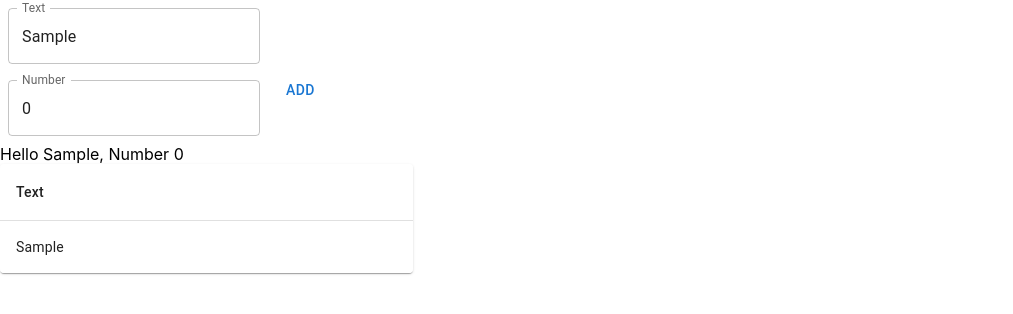
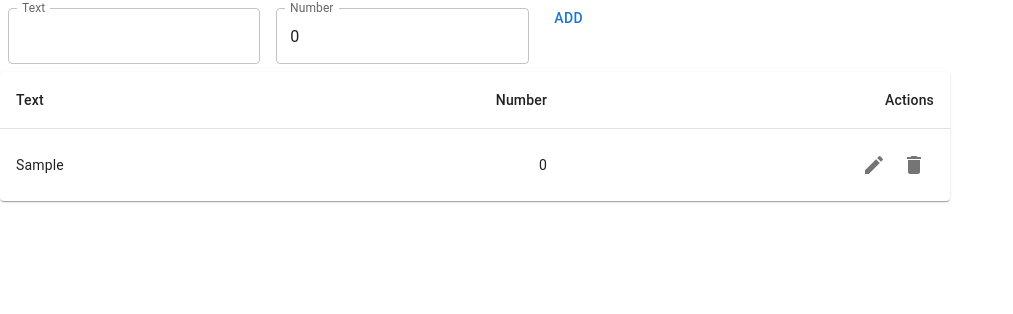
Before and after one commit to marclnomaia/RANDEVOU, a React (Create React App) app in the folder rand-app/: page / in a window 1280 px wide. Both pictures are taken after typing "Sample" into the empty fields and a click on the button "ADD". Shown: the top 314 px of the page, without its empty margins (0-1013 px from the left). Built offline with nearby package versions, Linux system fonts and the light colour scheme.

Commit message:
2-box_commit

```diff
--- a/rand-app/package.json
+++ b/rand-app/package.json
@@ -7,12 +7,13 @@
     "@date-io/luxon": "^2.17.0",
     "@emotion/react": "^11.11.1",
     "@emotion/styled": "^11.11.0",
-    "@mui/icons-material": "^5.14.16",
+    "@mui/icons-material": "^5.14.18",
     "@mui/lab": "^5.0.0-alpha.151",
     "@mui/material": "^5.14.16",
     "@mui/styled-engine-sc": "^5.12.0",
     "@mui/styles": "^5.0.0",
     "@mui/x-data-grid": "^6.17.0",
+    "@mui/x-data-grid-pro": "^6.18.1",
     "@mui/x-date-pickers": "^6.17.0",
     "@testing-library/jest-dom": "^5.17.0",
     "@testing-library/react": "^13.4.0",
--- a/rand-app/src/components/Box/Forms.tsx
+++ b/rand-app/src/components/Box/Forms.tsx
@@ -10,20 +10,54 @@ import TableHead from '@mui/material/TableHead';
 import TableRow from '@mui/material/TableRow';
 import Paper from '@mui/material/Paper';
 import Grid from '@mui/material/Grid';
+import IconButton from '@mui/material/IconButton';
+import EditIcon from '@mui/icons-material/Edit';
+import DeleteIcon from '@mui/icons-material/Delete';
+import SaveIcon from '@mui/icons-material/Save';
+import CancelIcon from '@mui/icons-material/Close';
 
 export default function Forms() {
   const [text, setText] = React.useState('');
-  const [numero, setNumero] = React.useState(0);
-  const [show] = React.useState(true);
-  const [rows, setRows] = React.useState<{ text: string; numero: number; }[]>([]);
+  const [numbers, setNumbers] = React.useState(0);
+  const [rows, setRows] = React.useState<{ text: string; numbers: number }[]>([]);
+  const [editIdx, setEditIdx] = React.useState(-1);
+  const [editText, setEditText] = React.useState('');
+  const [editNumbers, setEditNumbers] = React.useState(0);
 
-  const onClickButao = () => {
-    setRows(old => [...old, { text, numero }]);
+  const handleAdd = () => {
+    setRows(old => [...old, { text, numbers }]);
+    setText('');
+    setNumbers(0);
+  };
+
+  const startEdit = (idx: React.SetStateAction<number>, row: { text: any; numbers: any; }) => {
+    setEditIdx(idx);
+    setEditText(row.text);
+    setEditNumbers(row.numbers);
+  };
+
+  const cancelEdit = () => {
+    setEditIdx(-1);
+    setEditText('');
+    setEditNumbers(0);
+  };
+
+  const saveEdit = (idx: number) => {
+    const updatedRows = rows.map((row, index) =>
+      index === idx ? { ...row, text: editText, numbers: editNumbers } : row
+    );
+    setRows(updatedRows);
+    cancelEdit();
+  };
+
+  const deleteRow = (idx: number) => {
+    const updatedRows = rows.filter((_, index) => index !== idx);
+    setRows(updatedRows);
   };
 
   return (
     <Grid container spacing={2}>
-      <Grid item xs={12} md={6} lg={4}>
+      <Grid item xs={12} md={8} lg={9}>
         <Box
           component="form"
           sx={{
@@ -47,20 +81,15 @@ export default function Forms() {
               id="outlined-number"
               label="Number"
               type="number"
-              value={numero}
-              onChange={(e) => setNumero(Number(e.target.value))}
+              value={numbers}
+              onChange={(e) => setNumbers(Number(e.target.value))}
               InputLabelProps={{
                 shrink: true,
               }}
             />
-            <Button variant="text" onClick={onClickButao}>
+            <Button variant="text" onClick={handleAdd}>
               Add
             </Button>
-            {show && (
-              <div>
-                Hello {text}, Number {numero}
-              </div>
-            )}
 
             <TableContainer component={Paper}>
               <Table sx={{ minWidth: 650 }} aria-label="simple table">
@@ -68,6 +97,7 @@ export default function Forms() {
                   <TableRow>
                     <TableCell>Text</TableCell>
                     <TableCell align="right">Number</TableCell>
+                    <TableCell align="right">Actions</TableCell>
                   </TableRow>
                 </TableHead>
                 <TableBody>
@@ -76,10 +106,46 @@ export default function Forms() {
                       key={index}
                       sx={{ '&:last-child td, &:last-child th': { border: 0 } }}
                     >
-                      <TableCell component="th" scope="row">
-                        {row.text}
-                      </TableCell>
-                      <TableCell align="right">{row.numero}</TableCell>
+                      {editIdx === index ? (
+                        <>
+                          <TableCell component="th" scope="row">
+                            <TextField
+                              value={editText}
+                              onChange={(e) => setEditText(e.target.value)}
+                            />
+                          </TableCell>
+                          <TableCell align="right">
+                            <TextField
+                              value={editNumbers}
+                              onChange={(e) => setEditNumbers(Number(e.target.value))}
+                              type="number"
+                            />
+                          </TableCell>
+                          <TableCell align="right">
+                            <IconButton onClick={() => saveEdit(index)}>
+                              <SaveIcon />
+                            </IconButton>
+                            <IconButton onClick={cancelEdit}>
+                              <CancelIcon />
+                            </IconButton>
+                          </TableCell>
+                        </>
+                      ) : (
+                        <>
+                          <TableCell component="th" scope="row">
+                            {row.text}
+                          </TableCell>
+                          <TableCell align="right">{row.numbers}</TableCell>
+                          <TableCell align="right">
+                            <IconButton onClick={() => startEdit(index, row)}>
+                              <EditIcon />
+                            </IconButton>
+                            <IconButton onClick={() => deleteRow(index)}>
+                              <DeleteIcon />
+                            </IconButton>
+                          </TableCell>
+                        </>
+                      )}
                     </TableRow>
                   ))}
                 </TableBody>
```
Also changed, not shown: 1 other file (tests, documents, lock files or other folders).
